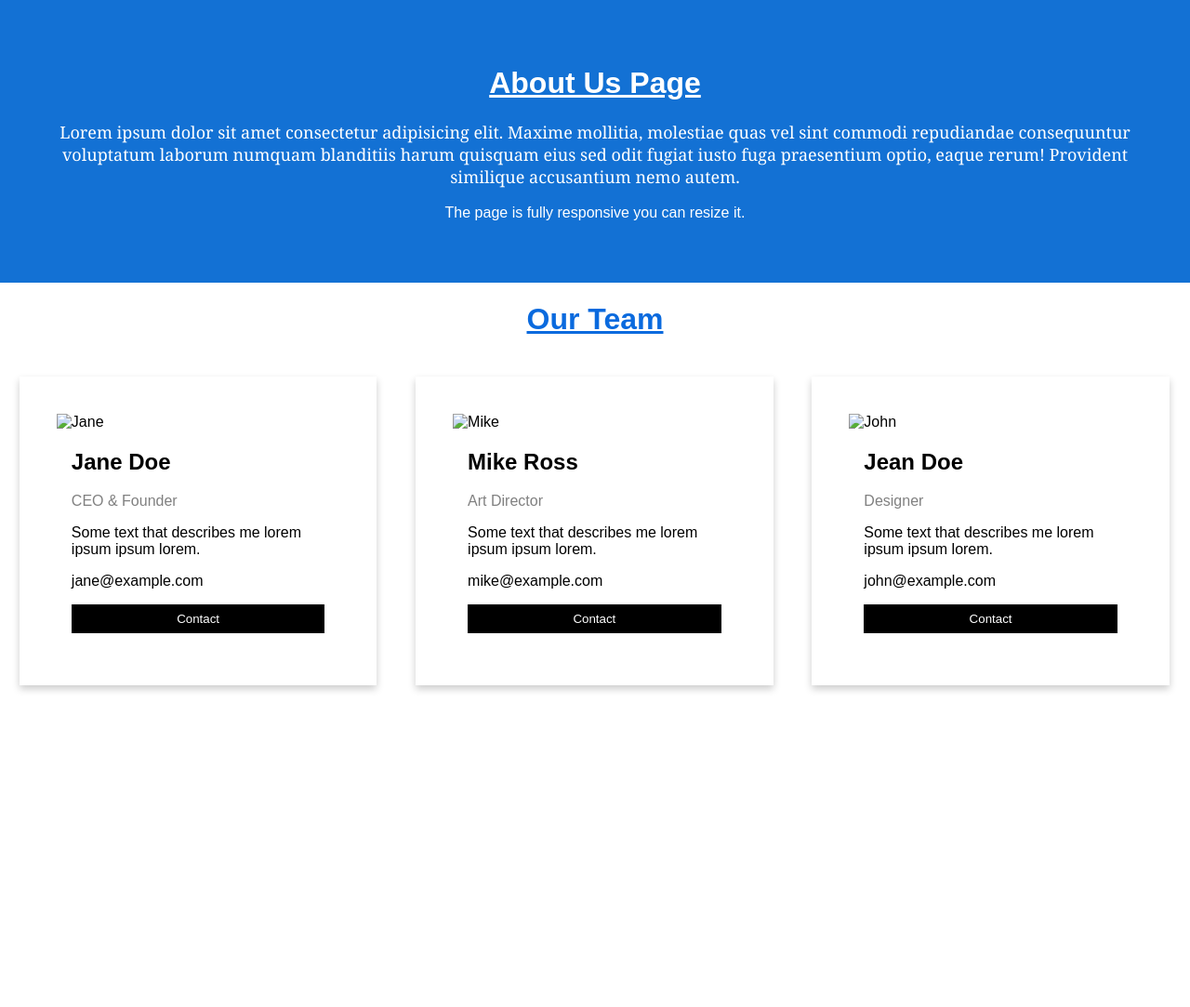
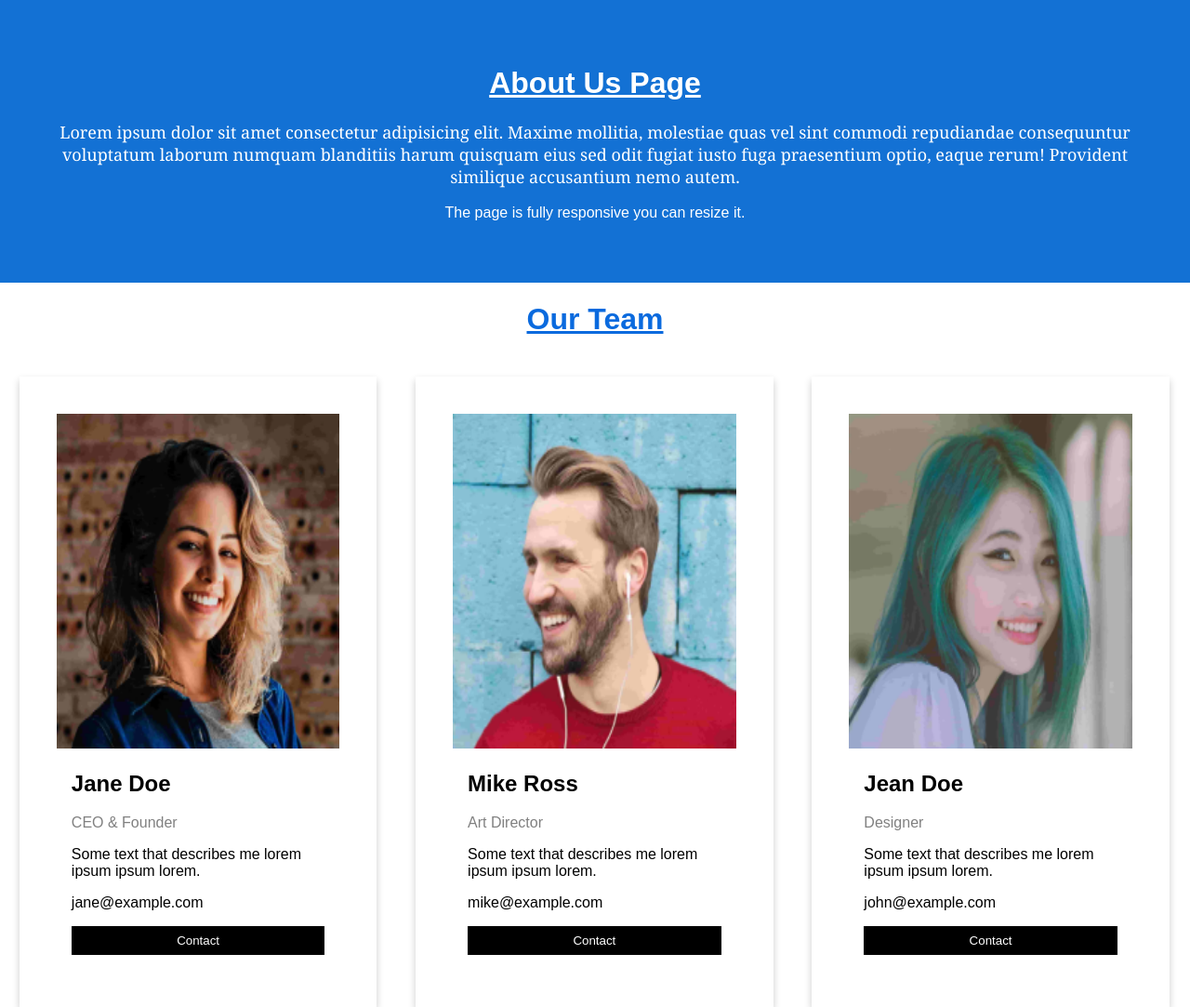
Before and after one commit to SnehasisGhara/Xenonstack-round-2, a plain HTML site: page frontend/about.html in a window 1280 px wide. Shown: the top 1083 px of the page at 93% size. Before the commit the page ends 800 px from the top, so only its background shows below. Drawn offline with Linux system fonts and the light colour scheme.

Commit message:
Update about.html

```diff
--- a/frontend/about.html
+++ b/frontend/about.html
@@ -93,7 +93,7 @@ html {
 <div class="row">
   <div class="column">
     <div class="card">
-      <img src="../image/pic1.png" alt="Jane" style="width:100%" class="img">
+      <img src="../pic1.png" alt="Jane" style="width:100%" class="img">
       <div class="container">
         <h2>Jane Doe</h2>
         <p class="title">CEO & Founder</p>
@@ -106,7 +106,7 @@ html {
 
   <div class="column">
     <div class="card" >
-      <img src="../image/pic2.png" alt="Mike" style="width:100%" class="img" >
+      <img src="../pic2.png" alt="Mike" style="width:100%" class="img" >
       <div class="container">
         <h2>Mike Ross</h2>
         <p class="title">Art Director</p>
@@ -119,7 +119,7 @@ html {
 
   <div class="column">
     <div class="card">
-      <img src="../image/pic3.png" alt="John" style="width:100%" class="img">
+      <img src="../pic3.png" alt="John" style="width:100%" class="img">
       <div class="container">
         <h2>Jean Doe</h2>
         <p class="title">Designer</p>
```
